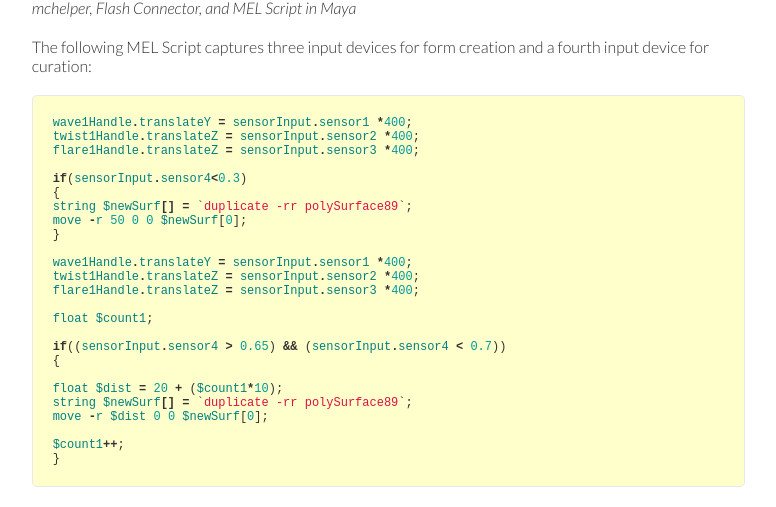
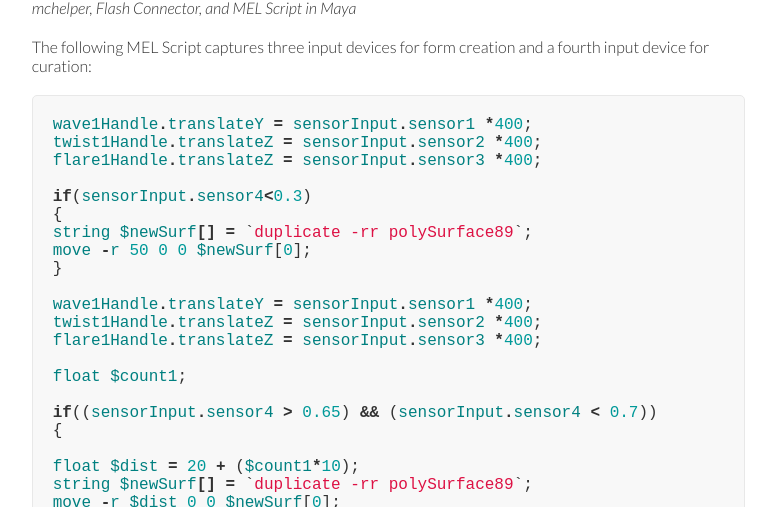
Before and after one commit to andrewkingme/andrewkingme.github.io, a Jekyll site: the page built from _work/Maya-and-a-MAKE-Controller.md, in a window 1280 px wide. Shown: the part 1333-1840 px from the top of the page, without its empty margins (425-1201 px from the left). Built offline with Jekyll 4.4.1, drawn with Linux system fonts in a browser that asks for light colours; grey boxes are pictures that could not be loaded.

Commit message:
Update highlight.css

```diff
--- a/assets/css/highlight.css
+++ b/assets/css/highlight.css
@@ -1,4 +1,3 @@
-.highlight { background: #ffffcc; font-size: 12px; }
 .highlight .c { color: #999988; font-style: italic } /* Comment */
 .highlight .err { color: #a61717; background-color: #e3d2d2 } /* Error */
 .highlight .k { font-weight: bold } /* Keyword */
```
